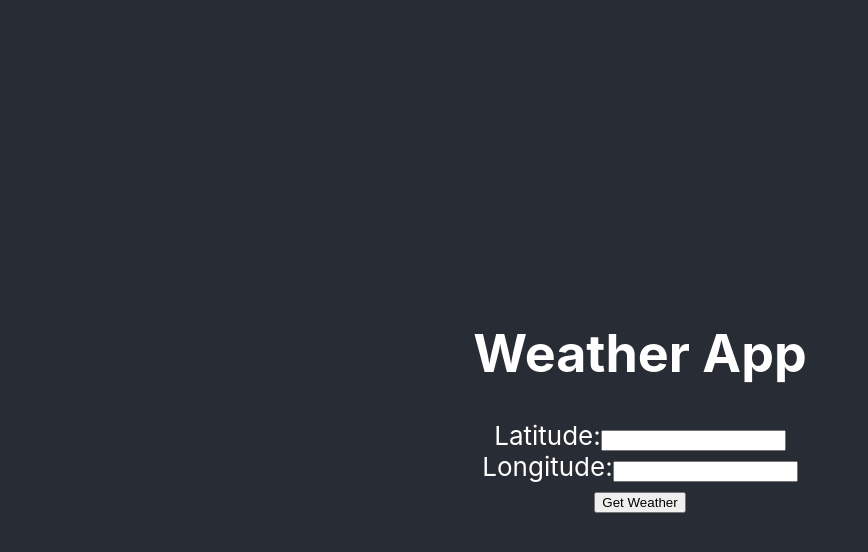
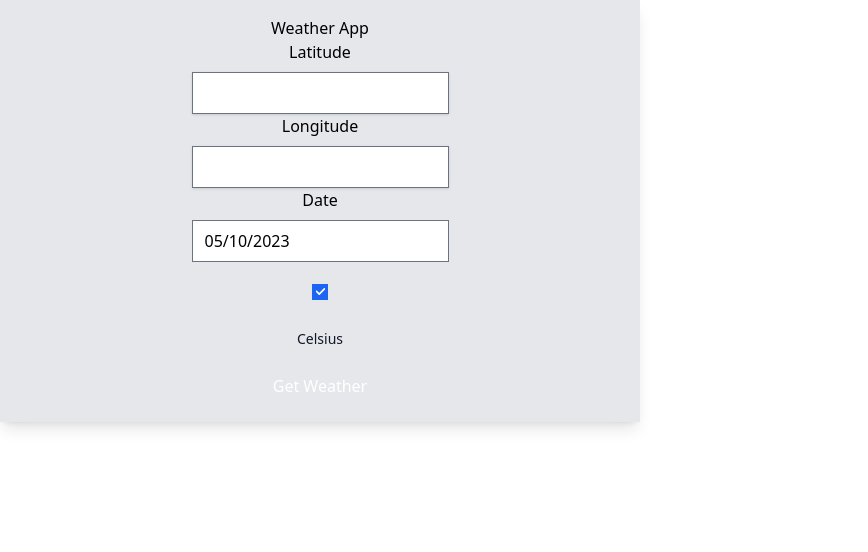
Before and after one commit to oblomovite/lynx-analytics-challenge, a React (Create React App) app: page / in a window 1280 px wide. Shown: the top 552 px of the page, without its empty margins (0-868 px from the left). Built offline with nearby package versions, Linux system fonts and the light colour scheme; no server answers.

Commit message:
+tailwind +styling ~unit conversion todo

```diff
--- /dev/null
+++ b/postcss.config.js
@@ -0,0 +1,6 @@
+module.exports = {
+  plugins: {
+    tailwindcss: {},
+    autoprefixer: {},
+  },
+}
--- a/src/App.js
+++ b/src/App.js
@@ -4,9 +4,7 @@ import WeatherDashboard from './components/WeatherDashboard';
 function App() {
   return (
     <div className="App">
-      <header className="App-header">
         <WeatherDashboard />
-      </header>
     </div>
   );
 }
--- a/src/components/WeatherDashboard.jsx
+++ b/src/components/WeatherDashboard.jsx
@@ -1,6 +1,10 @@
 import React, { useState, useEffect } from "react";
 import axios from "axios";
 import { FaTemperatureLow, FaTint } from "react-icons/fa";
+
+import DatePicker from "react-datepicker";
+import "react-datepicker/dist/react-datepicker.css"
+
 
 const WeatherDashboard = () => {
   const [latitude, setLatitude] = useState("");
@@ -8,6 +12,34 @@ const WeatherDashboard = () => {
   const [weatherData, setWeatherData] = useState(null);
   const [loading, setLoading] = useState(false);
   const [error, setError] = useState(null);
+  const [selectedDate, setSelectedDate] = useState(new Date());
+  const [isCelsius, setIsCelsius] = useState(true);
+
+  // auto populate longitude and latitude using geolocation
+  useEffect(() => {
+    if (navigator.geolocation) {
+      navigator.geolocation.getCurrentPosition(
+        (position) => {
+          setLatitude(position.coords.latitude);
+          setLongitude(position.coords.longitude);
+        },
+        (error) => {
+          console.error("Error getting user's location:", error);
+        }
+      );
+    } else {
+      console.error("Geolocation is not supported by this browser.");
+    }
+  }, [latitude, longitude]);
+
+  // helper function to convert between datepicker and open meteo formats
+  const formatDate = (date) => {
+    return date.toISOString().split("T")[0];
+  };
+
+  const handleDateChange = (date) => {
+    setSelectedDate(date);
+  };
 
   const handleLatitudeChange = (event) => {
     setLatitude(event.target.value);
@@ -17,13 +49,21 @@ const WeatherDashboard = () => {
     setLongitude(event.target.value);
   };
 
+
+  const toggleTemperature = () => {
+    setIsCelsius(!isCelsius);
+  };
+
   const handleSubmit = async (event) => {
     event.preventDefault();
     setLoading(true);
 
+    const date = formatDate(selectedDate);
+
+    const unit = isCelsius ? "celsius" : "fahrenheit";
     try {
       const response = await axios.get(
-        `https://api.open-meteo.com/v1/forecast?latitude=${latitude}&longitude=${longitude}&timezone=auto&current_weather=true&daily=temperature_2m_max,temperature_2m_min`
+        `https://api.open-meteo.com/v1/forecast?latitude=${latitude}&longitude=${longitude}&timezone=auto&current_weather=true&daily=temperature_2m_max,temperature_2m_min&start_date=${date}&end_date=${date}&temperature_unit=${unit}`
       );
       setWeatherData(response.data);
       setLoading(false);
@@ -34,46 +74,75 @@ const WeatherDashboard = () => {
   };
 
   return (
-    <div className="App">
-      <h1>Weather App</h1>
-      <form onSubmit={handleSubmit}>
-        <label>
-          Latitude:
-          <input type="text" value={latitude} onChange={handleLatitudeChange} />
-        </label>
-        <br />
-        <label>
-          Longitude:
+    <div>
+      <form
+        onSubmit={handleSubmit}
+        className="w-1/2 mx-auto mt-8 p-4 bg-gray-200 rounded-md shadow-lg"
+      >
+        <h2 className="text-3xl font-bold mb-4">Weather App</h2>
+        <div className="mb-4">
+          <label className="block text-gray-700 font-bold mb-2">Latitude</label>
           <input
+            className="shadow appearance-none border rounded w-full py-2 px-3 text-gray-700 leading-tight focus:outline-none focus:shadow-outline"
+            type="text"
+            value={latitude}
+            onChange={handleLatitudeChange}
+          />
+        </div>
+        <div className="mb-4">
+          <label className="block text-gray-700 font-bold mb-2">
+            Longitude
+          </label>
+          <input
+            className="shadow appearance-none border rounded w-full py-2 px-3 text-gray-700 leading-tight focus:outline-none focus:shadow-outline"
             type="text"
             value={longitude}
             onChange={handleLongitudeChange}
           />
-        </label>
-        <br />
-        <button type="submit">Get Weather</button>
+        </div>
+
+        <div className="mb-4">
+          <label className="block text-gray-700 font-bold mb-2">Date</label>
+          <DatePicker selected={selectedDate} onChange={handleDateChange} />
+        </div>
+
+        <div className="p-4">
+          <label className="relative inline-flex items-center cursor-pointer">
+            <input
+              type="checkbox"
+              value=""
+              class="sr-only peer"
+              checked={isCelsius}
+              onChange={toggleTemperature}
+            />
+
+            <div className="w-11 h-6 bg-gray-200 peer-focus:outline-none peer-focus:ring-4 peer-focus:ring-blue-300 dark:peer-focus:ring-blue-800 rounded-full peer dark:bg-gray-700 peer-checked:after:translate-x-full peer-checked:after:border-white after:content-[''] after:absolute after:top-[2px] after:left-[2px] after:bg-white after:border-gray-300 after:border after:rounded-full after:h-5 after:w-5 after:transition-all dark:border-gray-600 peer-checked:bg-blue-600"></div>
+            <span className="ml-3 text-sm font-medium text-gray-900 dark:text-gray-300">
+              {isCelsius ? "Celsius" : "Fahrenheit"}
+            </span>
+          </label>
+        </div>
+
+        <button
+          className="bg-blue-500 hover:bg-blue-700 text-white font-bold py-2 px-4 rounded focus:outline-none focus:shadow-outline"
+          type="submit"
+        >
+          Get Weather
+        </button>
       </form>
+
       {loading && <p>Loading...</p>}
       {error && <p>{error}</p>}
 
-      {
-        // TODO debug
-      console.log(weatherData)
-      }
-
-      {
-        // TODO debug
-        weatherData &&
-      console.log(weatherData.daily)
-      }
-
-      {weatherData && (
+      {weatherData && weatherData.daily && (
         <div>
           <h2>Weather Information</h2>
           <div>
             <strong>Temperature:</strong>{" "}
-            {weatherData.daily.temperature_2m_min[0]}°C -{" "}
-            {weatherData.daily.temperature_2m_max[0]}°C
+            {weatherData.daily.temperature_2m_min[0]}
+            {isCelsius ? "°C" : "°F"} -{" "}
+            {weatherData.daily.temperature_2m_max[0]}
+            {isCelsius ? "°C" : "°F"}
           </div>
         </div>
       )}
--- a/src/index.css
+++ b/src/index.css
@@ -1,13 +1,3 @@
-body {
-  margin: 0;
-  font-family: -apple-system, BlinkMacSystemFont, 'Segoe UI', 'Roboto', 'Oxygen',
-    'Ubuntu', 'Cantarell', 'Fira Sans', 'Droid Sans', 'Helvetica Neue',
-    sans-serif;
-  -webkit-font-smoothing: antialiased;
-  -moz-osx-font-smoothing: grayscale;
-}
-
-code {
-  font-family: source-code-pro, Menlo, Monaco, Consolas, 'Courier New',
-    monospace;
-}
+@import 'tailwindcss/base';
+@import 'tailwindcss/components';
+@import 'tailwindcss/utilities';
--- /dev/null
+++ b/tailwind.config.js
@@ -0,0 +1,9 @@
+/** @type {import('tailwindcss').Config} */
+module.exports = {
+  content: ["./node_modules/flowbite/**/*.js"],
+  theme: {
+    extend: {},
+  },
+  plugins: [require("flowbite/plugin")],
+  purge: ["./src/**/*.{js,jsx,ts,tsx}", "./public/index.html"],
+};
```
Also changed, not shown: package.json (+5 -2 lines), src/components/MapSelector.jsx (deleted, +0 -54 lines), 1 other file (tests, documents, lock files or other folders).
